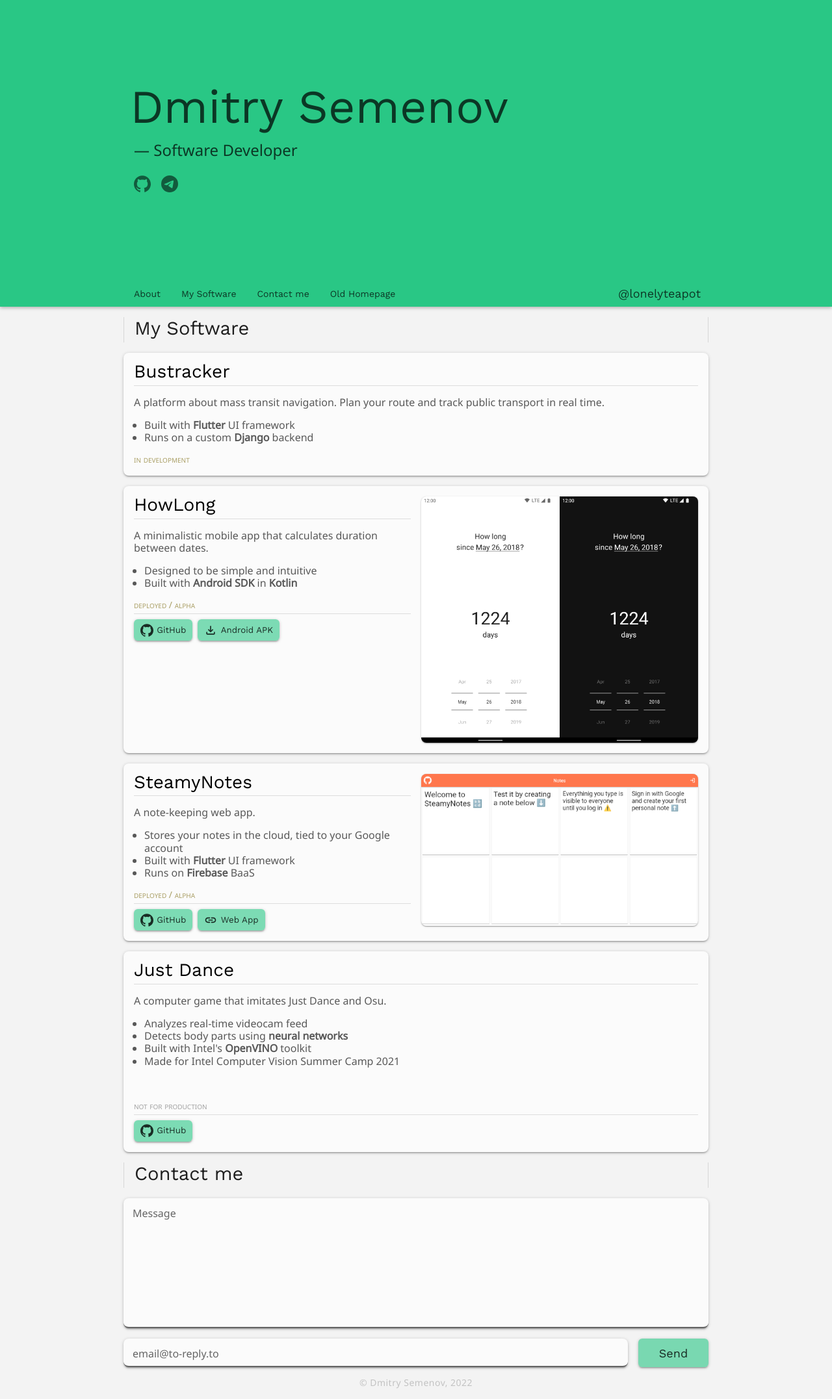
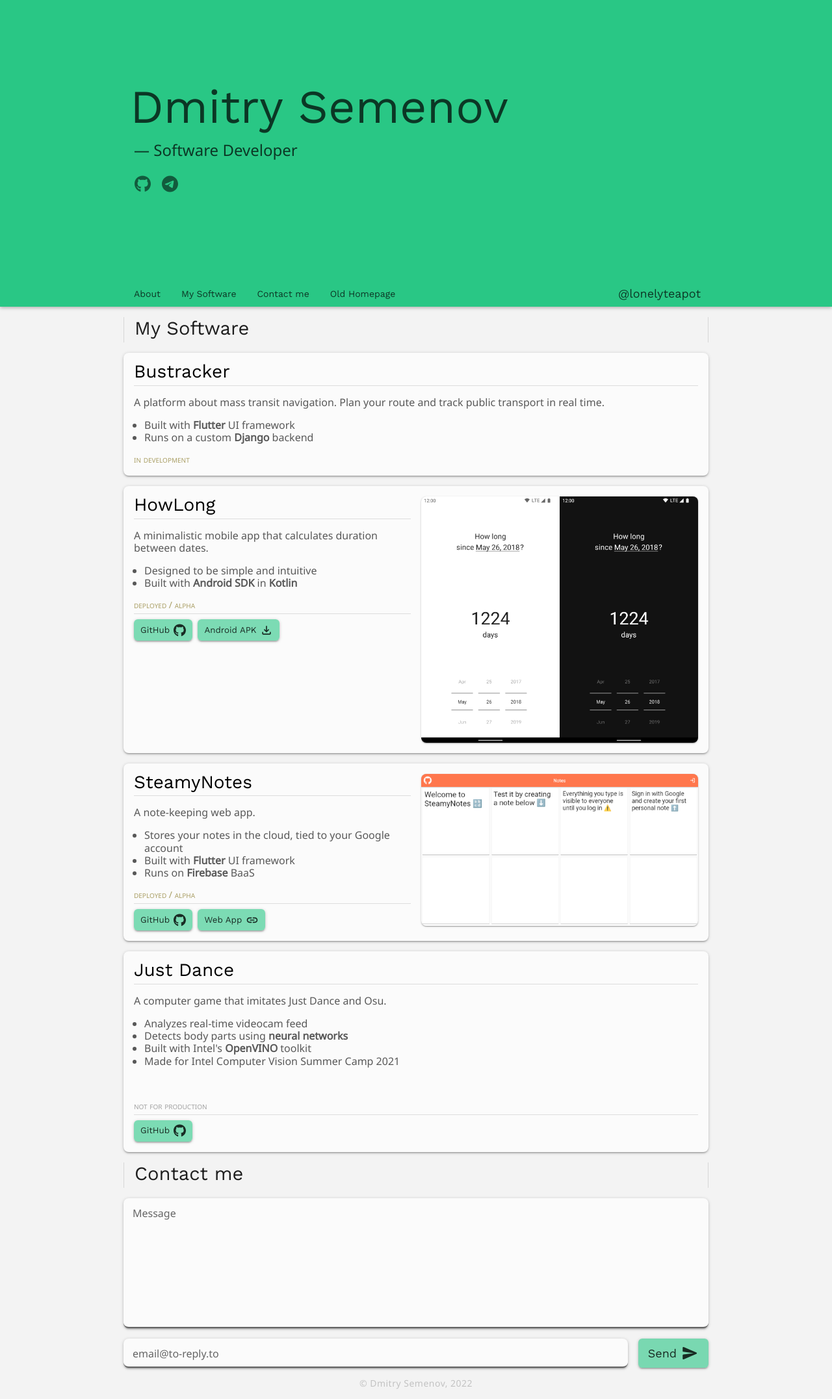
Before and after one commit to lonelyteapot/lonelyteapot.github.io, a Jekyll site: the page built from pages/index.html, in a window 1280 px wide. Shown: the whole page at 65% size. Built offline with Jekyll 4.4.1, drawn with Linux system fonts in a browser that asks for light colours.

Commit message:
Refactor icons

```diff
--- a/_data/social.yaml
+++ b/_data/social.yaml
@@ -2,8 +2,6 @@ links:
   - class: github
     title: GitHub
     url: https://github.com/lonelyteapot
-    icon: /icons/github.svg
   - class: telegram
     title: Telegram
     url: https://t.me/lonelyteapot
-    icon: /icons/telegram.svg
--- a/_includes/intro-header.html
+++ b/_includes/intro-header.html
@@ -4,7 +4,7 @@
         <p class="title">— Software Developer</p>
         <div class="links">
             {% for link in site.data.social.links %}
-            <a class="iconed {{ link.class }}" href="{{ link.url }}" target="_blank">
+            <a class="icon {{ link.class }}" href="{{ link.url }}" target="_blank">
                 <span>{{ link.title }}</span>
             </a>
             {% endfor %}
--- /dev/null
+++ b/_sass/icon.scss
@@ -0,0 +1,22 @@
+.icon::after {
+    content: '';
+    width: var(--icon-size, 1.5em);
+    height: var(--icon-size, 1.5em);
+    background-color: currentColor;
+    mask-size: contain;
+    mask-position: center;
+    mask-repeat: no-repeat;
+    -webkit-mask-size: contain;
+    -webkit-mask-position: center;
+    -webkit-mask-repeat: no-repeat;
+}
+
+$icons: (github, telegram, website, download, send);
+
+@each $icon in $icons {
+    .icon.#{$icon}::after {
+        $url: url('/icons/#{$icon}.svg');
+        mask-image: $url;
+        -webkit-mask-image: $url;
+    }
+}
--- a/_sass/iconed.scss
+++ /dev/null
@@ -1,42 +0,0 @@
-.iconed::before {
-    content: '';
-    width: var(--icon-size, 1.5em);
-    height: var(--icon-size, 1.5em);
-    background-color: currentColor;
-    mask-size: contain;
-    mask-position: center;
-    mask-repeat: no-repeat;
-    -webkit-mask-size: contain;
-    -webkit-mask-position: center;
-    -webkit-mask-repeat: no-repeat;
-}
-
-.iconed.github::before {
-    mask-image: url('/icons/github.svg');
-    -webkit-mask-image: url('/icons/github.svg');
-}
-
-.iconed.telegram::before {
-    mask-image: url('/icons/telegram.svg');
-    -webkit-mask-image: url('/icons/telegram.svg');
-}
-
-.iconed.download::before {
-    mask-image: url('/icons/download.svg');
-    -webkit-mask-image: url('/icons/download.svg');
-}
-
-.iconed.website::before {
-    mask-image: url('/icons/website.svg');
-    -webkit-mask-image: url('/icons/website.svg');
-}
-
-.iconed.expand_more::before {
-    mask-image: url('/icons/expand_more.svg');
-    -webkit-mask-image: url('/icons/expand_more.svg');
-}
-
-.iconed.email::before {
-    mask-image: url('/icons/email.svg');
-    -webkit-mask-image: url('/icons/email.svg');
-}
--- a/css/404.sass
+++ b/css/404.sass
@@ -3,7 +3,7 @@
 @import 'variables'
 @import 'reset'
 @import 'general'
-@import 'iconed'
+@import 'icon'
 @import 'intro-header'
 @import 'index'
 @import 'footer'
--- a/css/index.sass
+++ b/css/index.sass
@@ -3,7 +3,7 @@
 @import 'variables'
 @import 'reset'
 @import 'general'
-@import 'iconed'
+@import 'icon'
 @import 'material-inputs'
 @import 'intro-header'
 @import 'index'
--- a/pages/index.html
+++ b/pages/index.html
@@ -34,10 +34,10 @@ permalink: /
                     </ul>
                     <div class="stage yellow">Deployed / Alpha</div>
                     <div class="links">
-                        <a class="iconed github button" href="https://github.com/lonelyteapot/HowLong" target="_blank">
+                        <a class="button icon github" href="https://github.com/lonelyteapot/HowLong" target="_blank">
                             <span>GitHub</span>
                         </a>
-                        <a class="iconed download button" href="https://github.com/lonelyteapot/HowLong/releases/latest" target="_blank">
+                        <a class="button icon download" href="https://github.com/lonelyteapot/HowLong/releases/latest" target="_blank">
                             <span>Android APK</span>
                         </a>
                     </div>
@@ -59,10 +59,10 @@ permalink: /
                     </ul>
                     <div class="stage yellow">Deployed / Alpha</div>
                     <div class="links">
-                        <a class="iconed github button" href="https://github.com/lonelyteapot/SteamyNotes" target="_blank">
+                        <a class="button icon github" href="https://github.com/lonelyteapot/SteamyNotes" target="_blank">
                             <span>GitHub</span>
                         </a>
-                        <a class="iconed website button" href="https://steamy-notes.web.app" target="_blank">
+                        <a class="button icon website" href="https://steamy-notes.web.app" target="_blank">
                             <span>Web App</span>
                         </a>
                     </div>
@@ -86,7 +86,7 @@ permalink: /
                     <br>
                     <div class="stage gray">Not for production</div>
                     <div class="links">
-                        <a class="iconed github button" href="https://github.com/Gravens/JustDance" target="_blank">
+                        <a class="button icon github" href="https://github.com/Gravens/JustDance" target="_blank">
                             <span>GitHub</span>
                         </a>
                     </div>
@@ -105,7 +105,7 @@ permalink: /
                 <input class="input" type="email" name="email" placeholder=" " required>
                 <span class="input-label">email@to-reply.to</span>
             </label>
-            <button class="submit button" type="submit">Send</button>
+            <button class="submit button icon send" type="submit">Send</button>
         </form>
     </section>
 </main>
```
Also changed, not shown: icons/arrow_circle_right.svg (deleted), icons/email.svg (deleted), icons/expand_more.svg (deleted), icons/github.svg, icons/home.svg (deleted), icons/telegram.svg.
